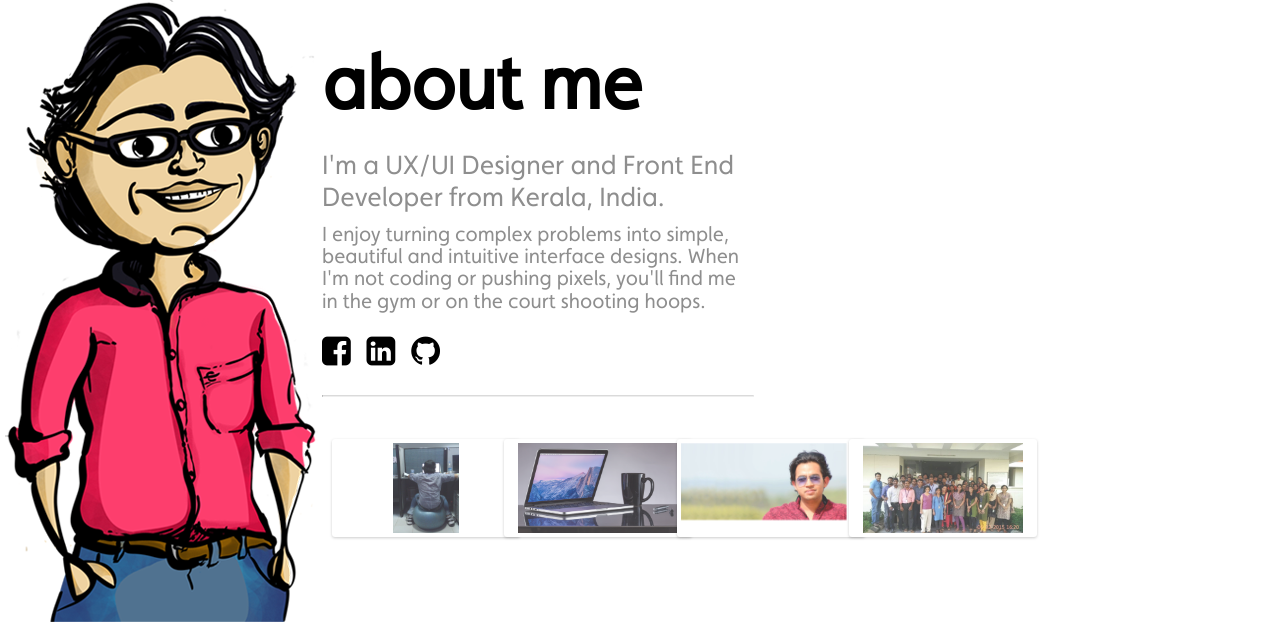
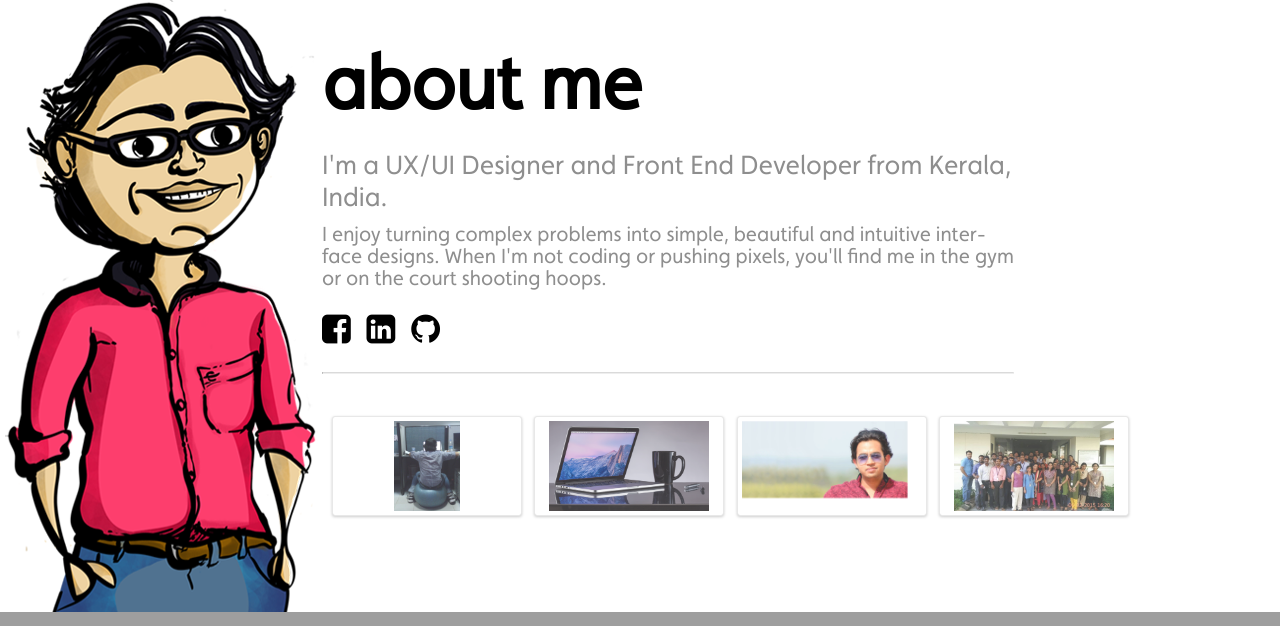
Before and after one commit to fazilabdulkadher/fazicodes, a PHP site: page /index.html in a window 1280 px wide. Shown: the part 1482-2108 px from the top of the page. Run offline with PHP 8.4, Linux system fonts and the light colour scheme; grey boxes are pictures that could not be loaded.

Commit message:
adding responsive design

```diff
--- a/css/global.css
+++ b/css/global.css
@@ -183,6 +183,9 @@ a{
 .col .col6{
 		width:49.777%;
 		float: left;}
+.col .col8{
+		width:79.777%;
+		float: left;}
 
 /*Text Style*/
 .uppercase{
--- /dev/null
+++ b/css/max-367px.css
@@ -0,0 +1,13 @@
+/* CSS Document */
+@media screen and (max-width:367px){
+	.container{
+		width:100%;}
+	.my-self{
+	background-size: cover;
+    background-position: center center;
+    background-repeat: no-repeat;
+    background-attachment: fixed;
+    text-align: center;}
+ .pro-list{
+ 	display:none;}
+}
--- a/css/style.css
+++ b/css/style.css
@@ -1,5 +1,7 @@
 @charset "utf-8";
 /* Styles */
+.pro-list .col2{
+	margin-right:30px!important;}
 .tools{
 	display:none;}
 .site-wrap{
@@ -7,7 +9,7 @@
 .my-self{
 	background-image:url(../images/sliderbg1.jpg);
 	background-attachment:fixed;
-	background-color:rgb(230, 83, 5);}
+	background-color:#DF2950;}
 .about{
 	min-height:400px;
 	padding:2em 0 4em 0;
@@ -268,6 +270,7 @@ border-radius: 4px;
 	height:90px;
 	padding:4px;
 	background-color:rgba(255,255,255,1.00);
+	border: #E8E8E8 1px solid;
 	position:relative;
   -webkit-border-radius: 3px;
   -moz-border-radius: 3px;
--- a/index.html
+++ b/index.html
@@ -11,6 +11,7 @@
     <link href="css/global.css" rel="stylesheet">
 	<link href="css/style.css" rel="stylesheet">
     <link href="css/animations.css" rel="stylesheet">
+    <link href="css/max-367px.css" rel="stylesheet">
     <!--[if lte IE 9]><link href='css/animations-ie-fix.css' rel='stylesheet'><![endif]-->
 	<link href="css/font-awesome.css" rel="stylesheet"><!--
     <link rel="stylesheet" media="(max-width: 767px)" href="css/max-767px.css">-->
@@ -187,7 +188,7 @@
 <div class="about prof-bg" id="about">
 <div class="container">
 <div class="col col12 col-push">
-<div class="col6 animatedParent">
+<div class="col8 animatedParent">
 <h2 class="animated bounceInRight delay-250">about me</h2>
 <label class="my-role gray animated bounceInRight delay-500">I'm a UX/UI Designer and Front End Developer from Kerala, India.</label>
 <p class="top-mrg-10 gray animated bounceInUp">I enjoy turning complex problems into simple, beautiful and intuitive interface designs. When I'm not coding or pushing pixels, you'll find me in the gym or on the court shooting hoops.</p>
@@ -208,7 +209,7 @@ I work for your users and your customers. Let me show you how.-->
 <div class="clr-fix"></div>
 <hr class="top-mrg-10 white-bg">
 </div>
-<div class="col col12 pdng-lf-none top-mrg-30">
+<div class="col col12 pdng-lf-none top-mrg-30 pro-list">
 <div class="col2 animatedParent">
 <div class="my-photo-thumb animated tada delay-500 text-center">
 <a href="https://www.facebook.com/photo.php?fbid=3137301049094&set=pb.1761924097.-2207520000.1440993805.&type=3&theater"><img src="images/467101_3137301049094_271465834_o.jpg"></a>
```
